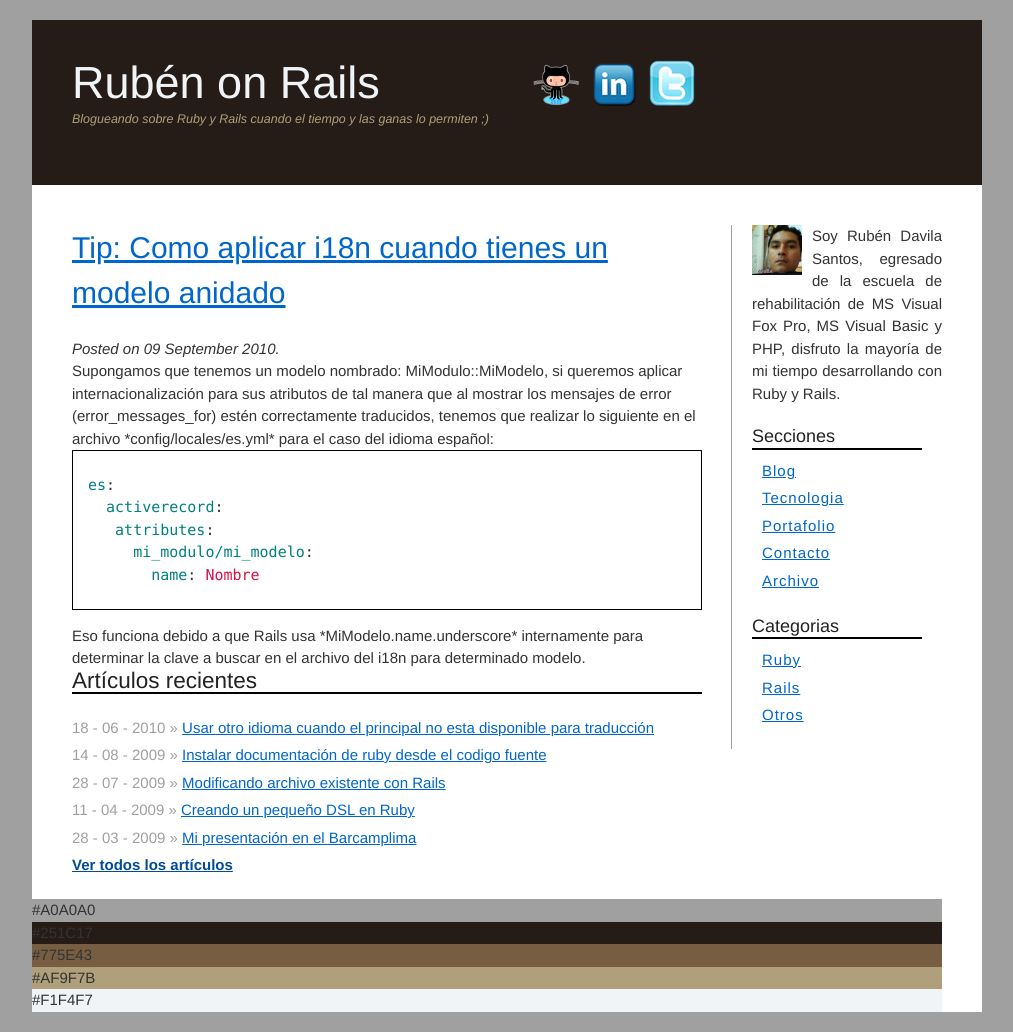
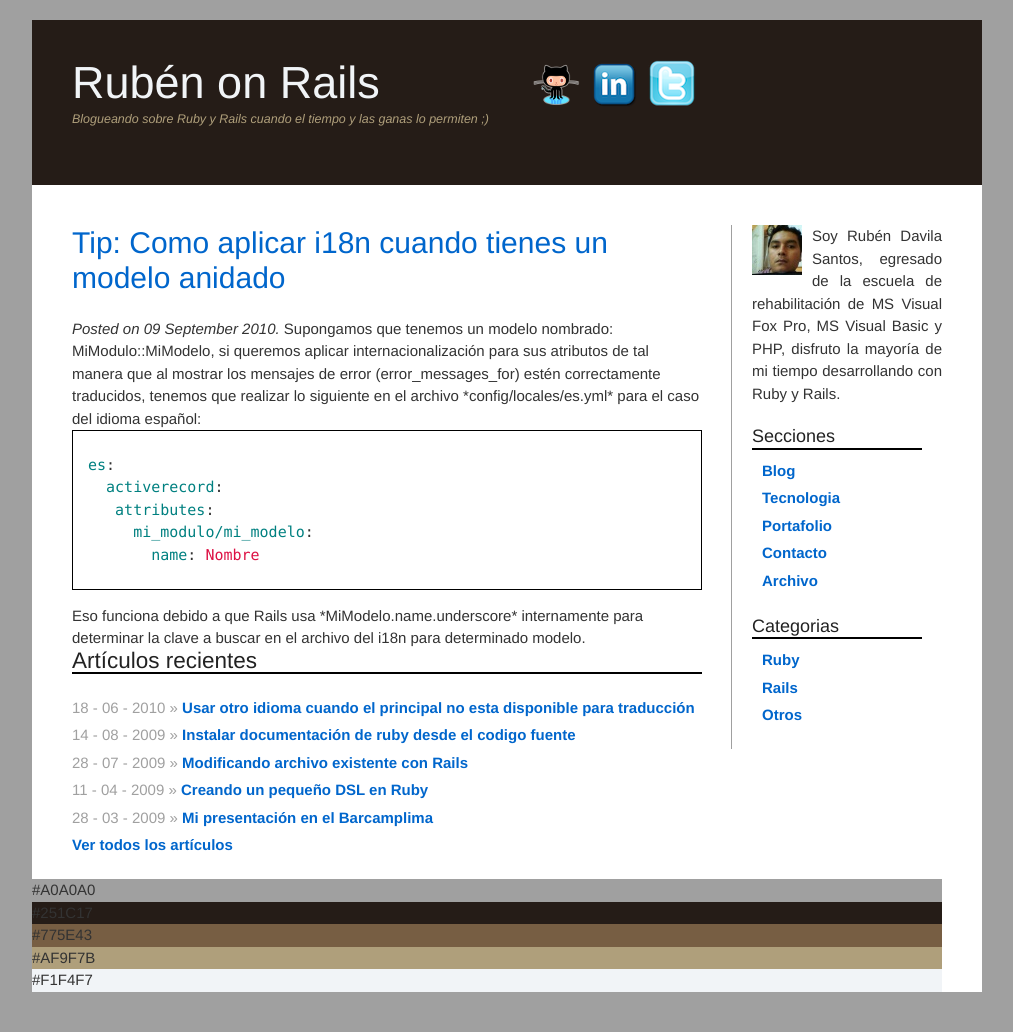
Before and after one commit to rdavila/rdavila.github.com.raw, a Jekyll site: the page built from index.html, in a window 1280 px wide. Shown: the whole page, without its empty margins (133-1146 px from the left). Built offline with Jekyll 4.4.1, drawn with Linux system fonts in a browser that asks for light colours; Markdown is read by kramdown in place of the engine named in the settings.

Commit message:
Styling links

```diff
--- a/_layouts/post.html
+++ b/_layouts/post.html
@@ -1,8 +1,8 @@
 ---
 layout: default
 ---
-<h2>{{ page.title }}</h2>
-<em>Publicado el: {{ page.date | date: "%Y-%m-%d" }}.</em>
 <div class='post'>
+  <h2>{{ page.title }}</h2>
+  <em>Publicado el: {{ page.date | date: "%Y-%m-%d" }}.</em>
   {{ content }}
 </div>
--- a/index.html
+++ b/index.html
@@ -4,9 +4,11 @@ title: Ruben on Rails
 ---
 
 {% for post in site.posts limit:1 %}
-<h2><a href="{{ post.url }}">{{ post.title }}</a></h2>
-<em>Posted on {{ post.date | date_to_long_string }}.</em>
-<div class='post'>{{ post.content }}</div>
+  <div class='post'>
+    <h2><a href="{{ post.url }}">{{ post.title }}</a></h2>
+    <em>Posted on {{ post.date | date_to_long_string }}.</em>
+    {{ post.content }}
+  </div>
 {% endfor %}
 
 <h3 class='underlined'>Artículos recientes</h3>
--- a/stylesheets/screen.css
+++ b/stylesheets/screen.css
@@ -310,19 +310,20 @@ body.two-col #header h1 {
 body.two-col #header h1 a {
   color: #f1f4f7;
   text-decoration: none;
+  font-weight: normal;
 }
-/* line 73, ../sass/screen.sass */
+/* line 74, ../sass/screen.sass */
 body.two-col #header ul {
   list-style-type: none;
   float: left;
   margin-left: 130px;
 }
-/* line 77, ../sass/screen.sass */
+/* line 78, ../sass/screen.sass */
 body.two-col #header ul li {
   float: left;
   padding-right: 10px;
 }
-/* line 80, ../sass/screen.sass */
+/* line 81, ../sass/screen.sass */
 body.two-col #sidebar {
   padding-right: 40px;
   display: inline;
@@ -338,21 +339,21 @@ body.two-col #sidebar {
 * html body.two-col #sidebar {
   overflow-x: hidden;
 }
-/* line 88, ../sass/screen.sass */
+/* line 89, ../sass/screen.sass */
 body.two-col #sidebar img {
   float: left;
   margin-right: 10px;
 }
-/* line 91, ../sass/screen.sass */
+/* line 92, ../sass/screen.sass */
 body.two-col #sidebar h4 {
   margin: 0 20px 10px 0;
 }
-/* line 93, ../sass/screen.sass */
+/* line 94, ../sass/screen.sass */
 body.two-col #about {
   text-align: justify;
   margin-bottom: 20px;
 }
-/* line 96, ../sass/screen.sass */
+/* line 97, ../sass/screen.sass */
 body.two-col #content {
   display: inline;
   float: left;
@@ -366,15 +367,14 @@ body.two-col #content {
 * html body.two-col #content {
   overflow-x: hidden;
 }
-/* line 102, ../sass/screen.sass */
+/* line 103, ../sass/screen.sass */
 body.two-col ul#nav, body.two-col ul#categories {
   list-style: none;
   padding-left: 10px;
 }
-/* line 105, ../sass/screen.sass */
+/* line 106, ../sass/screen.sass */
 body.two-col ul#nav li, body.two-col ul#categories li {
   text-align: left;
-  letter-spacing: 1px;
   margin-bottom: 5px;
 }
 /* line 111, ../sass/screen.sass */
@@ -383,10 +383,14 @@ body.two-col .post h2 {
   color: #251c17;
 }
 /* line 114, ../sass/screen.sass */
+body.two-col .post h2 a {
+  font-weight: normal;
+}
+/* line 116, ../sass/screen.sass */
 body.two-col .post h3 {
   color: #775e43;
 }
-/* line 116, ../sass/screen.sass */
+/* line 118, ../sass/screen.sass */
 body.two-col .highlight {
   background-color: white;
   overflow: auto;
@@ -394,21 +398,33 @@ body.two-col .highlight {
   border: 1px solid black;
   margin-bottom: 15px;
 }
-/* line 123, ../sass/screen.sass */
+/* line 125, ../sass/screen.sass */
 body.two-col .underlined {
   border-bottom: 2px solid black;
 }
-/* line 126, ../sass/screen.sass */
+/* line 128, ../sass/screen.sass */
 body.two-col ul.posts_list {
   list-style-type: none;
   margin: 0;
   padding: 0;
 }
-/* line 130, ../sass/screen.sass */
+/* line 132, ../sass/screen.sass */
 body.two-col ul.posts_list li {
   padding-bottom: 5px;
 }
-/* line 132, ../sass/screen.sass */
+/* line 134, ../sass/screen.sass */
 body.two-col ul.posts_list span {
   color: #a0a0a0;
 }
+/* line 138, ../sass/screen.sass */
+body.two-col a:link, body.two-col a:visited {
+  text-decoration: none;
+  font-weight: bold;
+  color: #0066cc;
+}
+/* line 143, ../sass/screen.sass */
+body.two-col a:hover, body.two-col a:focus, body.two-col a:active {
+  text-decoration: underline;
+  font-weight: bold;
+  color: #251c17;
+}
```
Also changed, not shown: sass/screen.sass (+14 -1 lines).
